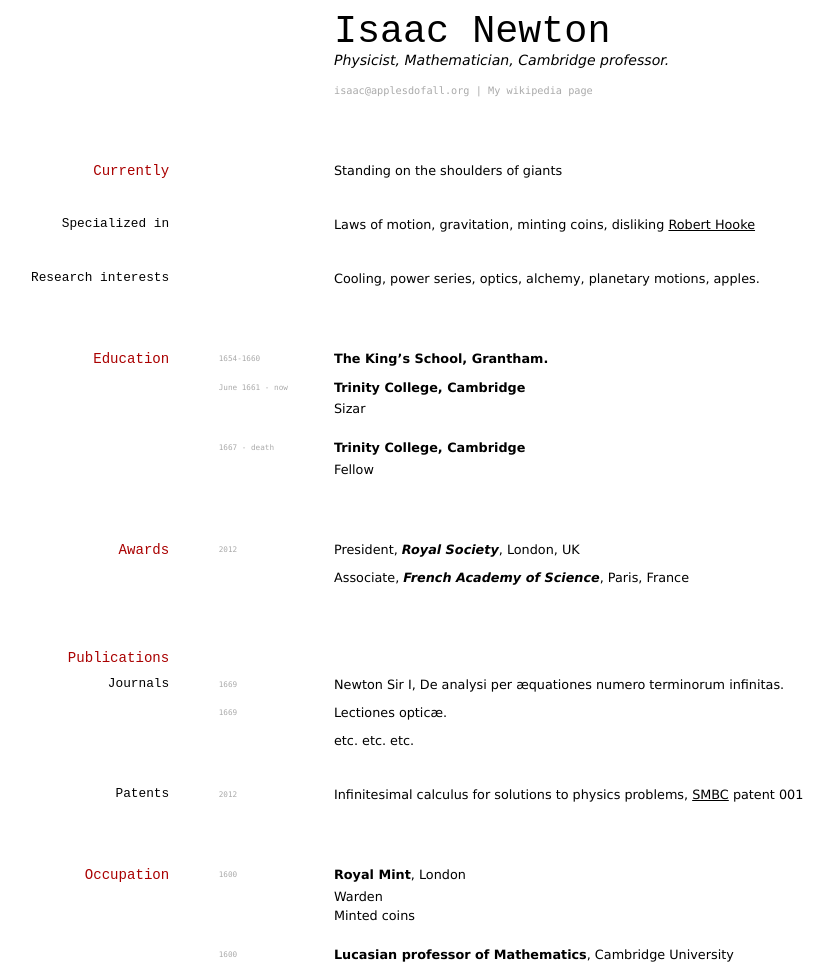
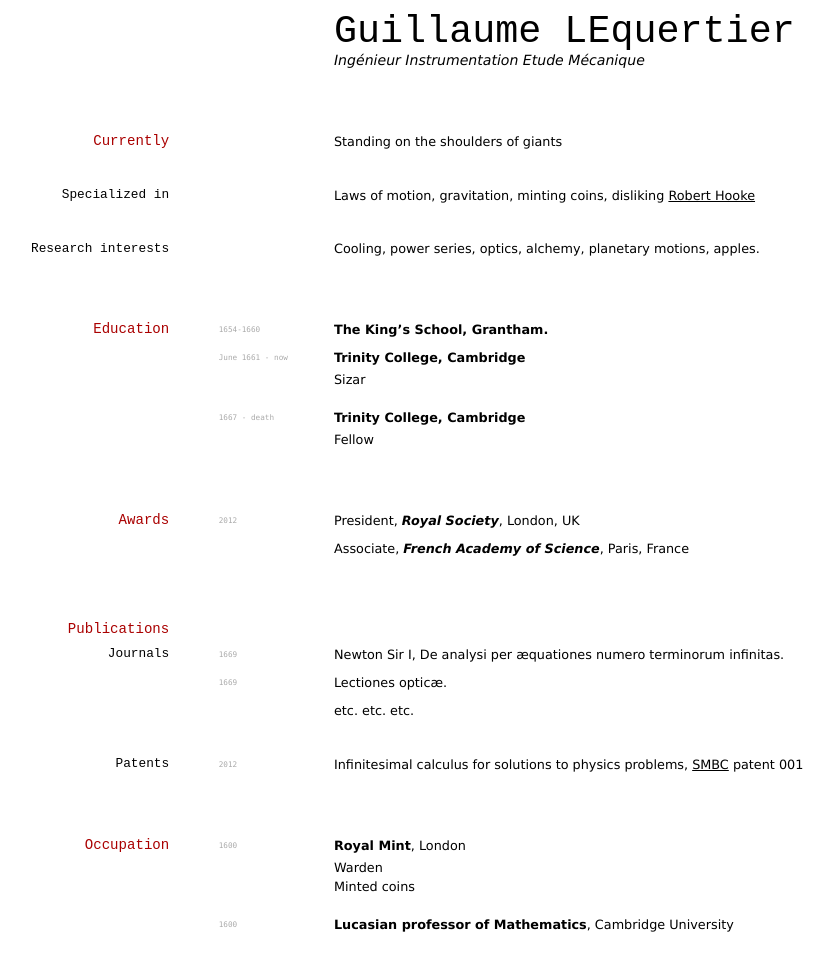
Before and after one commit to elipapa/markdown-cv, a Jekyll site: the page built from index.md, in a window 1280 px wide. Shown: the whole page, without its empty margins (97-931 px from the left). Built offline with Jekyll 4.4.1, drawn with Linux system fonts in a browser that asks for light colours; after the commit the page ends 943 px from its top, so only the background shows below that.

Commit message:
Update index.md

```diff
--- a/index.md
+++ b/index.md
@@ -1,15 +1,9 @@
 ---
 layout: cv
-title: Isaac Newtons's CV
+title: Guillaume Lequertier's CV
 ---
-# Isaac Newton
-Physicist, Mathematician, Cambridge professor.
-
-<div id="webaddress">
-<a href="isaac@applesdofall.org">isaac@applesdofall.org</a>
-| <a href="http://en.wikipedia.org/wiki/Isaac_Newton">My wikipedia page</a>
-</div>
-
+# Guillaume LEquertier
+Ingénieur Instrumentation Etude Mécanique
 
 ## Currently
 
```
